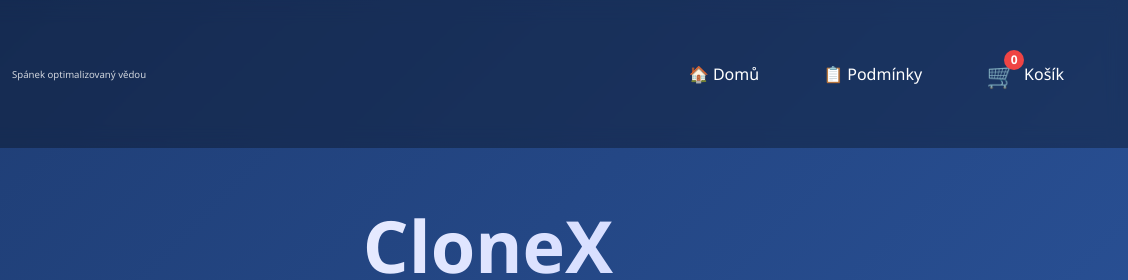
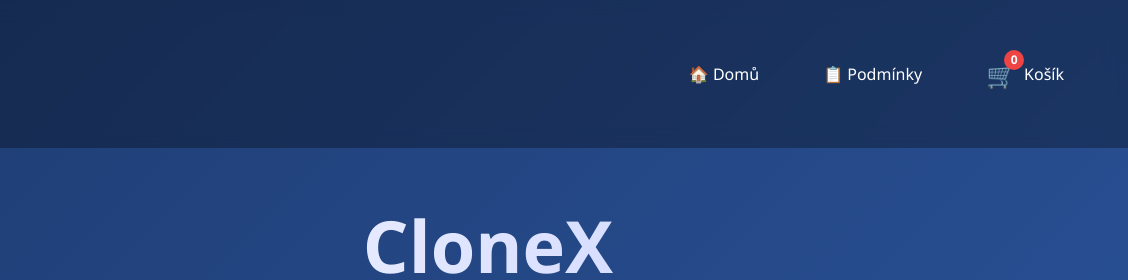
Before and after one commit to JasomTuit/clonex, a plain HTML site: page index.html in a window 1280 px wide. Shown: the top 280 px of the page, 152-1280 px from the left. Drawn offline with Linux system fonts and the light colour scheme.

Commit message:
Small tweaks
These kids are always complaining
- Slogan in header

```diff
--- a/index.html
+++ b/index.html
@@ -456,7 +456,6 @@
             <div class="logo-icon">
                 <a href="#" onclick="showPage('home')"><img src="img/logo.png" alt="CloneX Logo"></a>
             </div>
-            <div style="font-size: 0.6rem; font-weight: normal; opacity: 0.8;">Spánek optimalizovaný vědou</div>
         </div>
         <div class="nav-links">
             <a href="#" onclick="showPage('home')">🏠 Domů</a>
```
